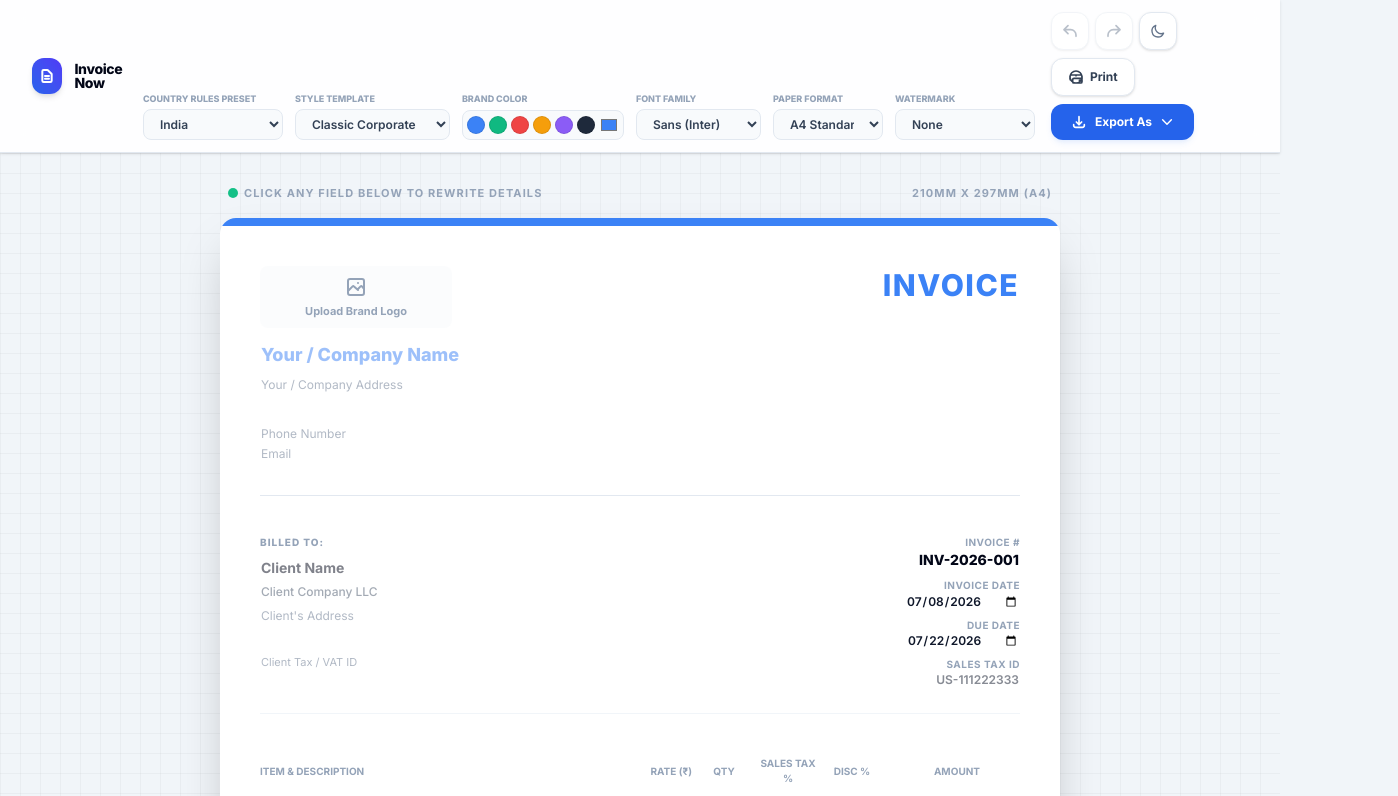
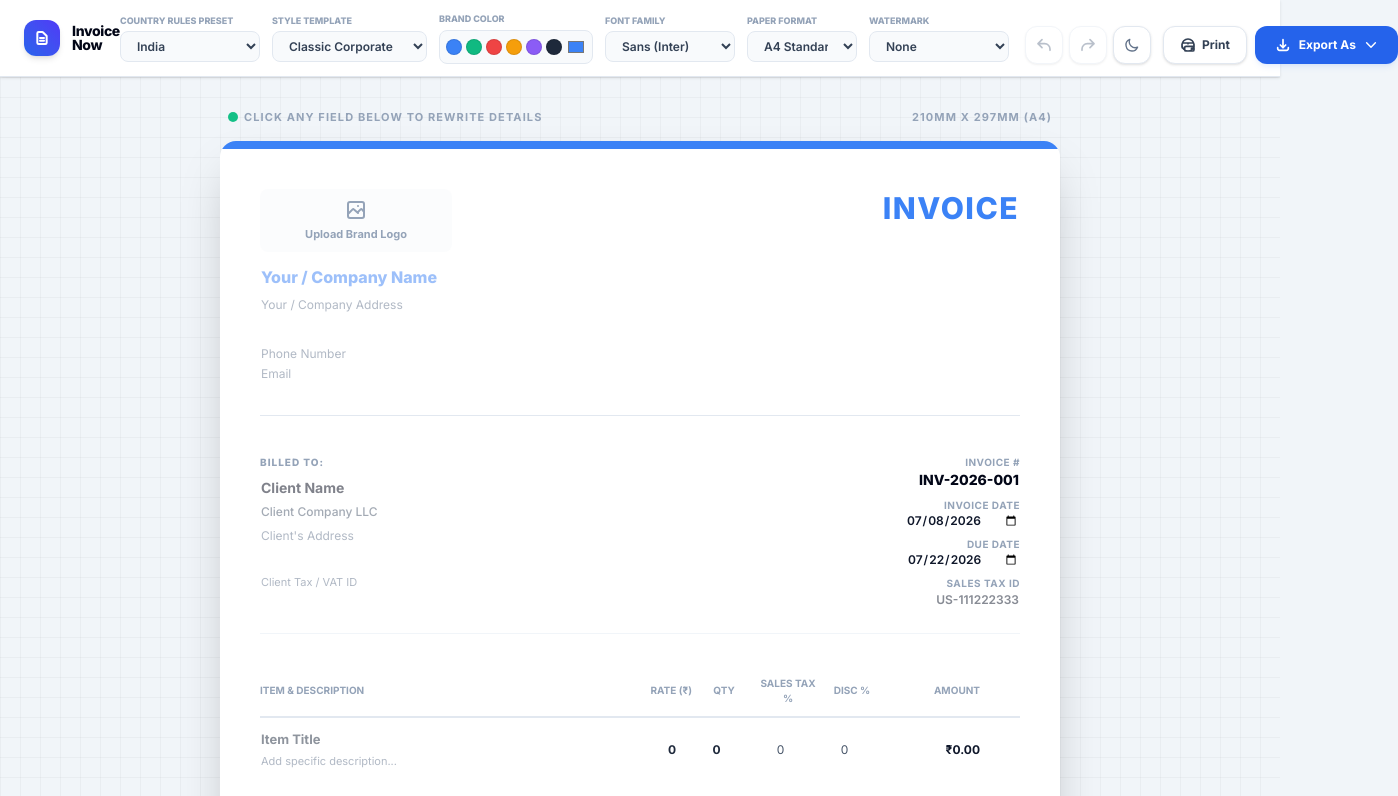
Before and after one commit to ashutoshkrris/invoice-now, a React (Vite) app: page / in a window 1280 px wide. Shown: the top 796 px of the page, 1398 px wide, since content can reach past the window. Built offline with nearby package versions, Linux system fonts and the light colour scheme; a web font is replaced by a local one.

Commit message:
fix: exports in small screens

```diff
--- a/src/App.jsx
+++ b/src/App.jsx
@@ -182,7 +182,11 @@ export default function App() {
         setIsExporting(false);
         return;
       }
+      const originalStyle = target.getAttribute("style") || "";
       try {
+        target.style.width = "794px"; // Standard crisp desktop width base for A4/Letter rendering
+        target.style.minHeight = invoice.paperSize === "letter" ? "1050px" : "1120px";
+        await new Promise((resolve) => setTimeout(resolve, 50));
         // html-to-image handles oklch/oklab perfectly out of the box!
         const dataUrl = await toPng(target, {
           quality: 0.95,
@@ -213,6 +217,7 @@ export default function App() {
         console.error("PNG render failed", err);
         triggerToast("PNG render failed", "error");
       } finally {
+        target.setAttribute("style", originalStyle);
         setIsExporting(false);
       }
     }, 400);
@@ -228,7 +233,12 @@ export default function App() {
         setIsExporting(false);
         return;
       }
+      const originalStyle = target.getAttribute("style") || "";
       try {
+        target.style.width = "794px";
+        target.style.minHeight = invoice.paperSize === "letter" ? "1050px" : "1120px";
+        await new Promise((resolve) => setTimeout(resolve, 50));
+
         const dataUrl = await toPng(target, {
           quality: 0.95,
           pixelRatio: 2.5,
@@ -268,6 +278,7 @@ export default function App() {
         console.error("PDF engine crash", err);
         triggerToast("PDF compilation failed", "error");
       } finally {
+        target.setAttribute("style", originalStyle);
         setIsExporting(false);
       }
     }, 400);
@@ -339,7 +350,7 @@ export default function App() {
             {/* Watermark Overlay */}
             {invoice.watermarkText && (
               <div className="absolute inset-0 pointer-events-none flex items-center justify-center z-10 select-none overflow-hidden">
-                <span className="text-7xl md:text-8xl font-black text-slate-700/20 dark:text-slate-500/15 uppercase tracking-widest -rotate-45 leading-none text-center block max-w-full wrap-break-word px-4">
+                <span className="text-7xl md:text-8xl font-black text-slate-700/20 dark:text-slate-500/15 uppercase tracking-widest -rotate-45 leading-none text-center whitespace-normal break-normal px-4">
                   {invoice.watermarkText}
                 </span>
               </div>
--- a/src/components/Header.jsx
+++ b/src/components/Header.jsx
@@ -46,11 +46,12 @@ export default function Header({
   const isPresetWatermark = ["DRAFT", "PAID", "OVERDUE", ""].includes(invoice.watermarkText);
 
   return (
-    <header className="no-print sticky top-0 z-40 bg-white/90 dark:bg-slate-950/90 backdrop-blur-md border-b border-slate-200 dark:border-slate-800 shadow-sm px-4 md:px-8 py-3 flex flex-col lg:flex-row lg:items-center lg:justify-between transition-all duration-300">
+    // Shifted from rigid lg layouts down to explicit responsive fluid structures (xl breakpoints)
+    <header className="no-print sticky top-0 z-40 bg-white/95 dark:bg-slate-950/95 backdrop-blur-md border-b border-slate-200 dark:border-slate-800 shadow-sm px-4 md:px-6 py-3 flex flex-col xl:flex-row xl:items-center xl:justify-between gap-2 xl:gap-0 transition-all duration-300 w-full box-border">
       {/* Top Main Row */}
-      <div className="flex items-center justify-between w-full lg:w-auto z-10">
+      <div className="flex items-center justify-between w-full xl:w-auto z-10">
         <div className="flex items-center gap-3">
-          <div className="h-9 w-9 bg-gradient-to-tr from-brand-600 to-indigo-600 rounded-xl flex items-center justify-center shadow-md">
+          <div className="h-9 w-9 bg-gradient-to-tr from-brand-600 to-indigo-600 rounded-xl flex items-center justify-center shadow-md shrink-0">
             <svg
               className="w-4 h-4 text-white"
               fill="none"
@@ -73,7 +74,7 @@ export default function Header({
         </div>
 
         {/* Mobile quick actions bar */}
-        <div className="flex items-center gap-1.5 lg:hidden">
+        <div className="flex items-center gap-1.5 xl:hidden">
           <button
             onClick={onUndo}
             disabled={historyIdx === 0}
@@ -97,7 +98,7 @@ export default function Header({
 
           <button
             onClick={() => setIsOpen(!isOpen)}
-            className={`p-2 border rounded-lg active:scale-95 transition-all duration-200 flex items-center gap-1 text-xs font-bold ${
+            className={`p-2 border rounded-lg active:scale-95 transition-all duration-200 flex items-center gap-1 text-xs font-bold cursor-pointer ${
               isOpen
                 ? "bg-brand-600 border-brand-600 text-white shadow-sm"
                 : "bg-white dark:bg-slate-950 border-slate-200 dark:border-slate-800 text-slate-700 dark:text-slate-300"
@@ -111,20 +112,19 @@ export default function Header({
 
       {/* Smooth Expanding Grid Wrapper */}
       <div
-        className={`grid transition-all duration-300 ease-in-out w-full lg:w-auto ${
+        className={`grid transition-all duration-300 ease-in-out w-full xl:w-auto ${
           isOpen
-            ? "grid-rows-[1fr] opacity-100 mt-3"
-            : "grid-rows-[0fr] opacity-0 lg:opacity-100 lg:grid-rows-[1fr]"
+            ? "grid-rows-[1fr] opacity-100 mt-3 xl:mt-0"
+            : "grid-rows-[0fr] opacity-0 xl:opacity-100 xl:grid-rows-1"
         }`}
       >
-        {/* Changed lg:items-center to lg:items-end here to drop action buttons flush with inputs */}
-        <div className="overflow-hidden lg:overflow-visible flex flex-col lg:flex-row items-stretch lg:items-end gap-4 w-full lg:w-auto">
-          <hr className="border-slate-100 dark:border-slate-900 lg:hidden" />
+        <div className="overflow-hidden xl:overflow-visible flex flex-col xl:flex-row items-stretch xl:items-end gap-4 w-full xl:w-auto">
+          <hr className="border-slate-100 dark:border-slate-900 xl:hidden" />
 
           {/* Controls Config Row */}
-          <div className="flex flex-wrap lg:flex-nowrap items-center gap-3 w-full lg:w-auto">
+          <div className="flex flex-wrap xl:flex-nowrap items-center gap-3 w-full xl:w-auto">
             {/* Country Rules */}
-            <div className="flex flex-col flex-1 min-w-32.5 lg:flex-none lg:w-35">
+            <div className="flex flex-col flex-1 min-w-[140px] xl:flex-none xl:w-35">
               <label className="text-[9px] font-extrabold uppercase text-slate-400 dark:text-slate-500 mb-1">
                 Country Rules Preset
               </label>
@@ -142,7 +142,7 @@ export default function Header({
             </div>
 
             {/* Style Template */}
-            <div className="flex flex-col flex-1 min-w-35 lg:flex-none lg:w-38.75">
+            <div className="flex flex-col flex-1 min-w-[150px] xl:flex-none xl:w-38.75">
               <label className="text-[9px] font-extrabold uppercase text-slate-400 dark:text-slate-500 mb-1">
                 Style Template
               </label>
@@ -160,39 +160,41 @@ export default function Header({
             </div>
 
             {/* Brand Colors */}
-            <div className="flex flex-col lg:flex-none shrink-0">
+            <div className="flex flex-col flex-1 min-w-[150px] xl:flex-none shrink-0">
               <label className="text-[9px] font-extrabold uppercase text-slate-400 dark:text-slate-500 mb-1">
                 Brand Color
               </label>
-              <div className="flex items-center gap-1 bg-slate-50 dark:bg-slate-900 border border-slate-200 dark:border-slate-800 rounded-lg p-1">
+              <div className="flex items-center justify-between gap-1 bg-slate-50 dark:bg-slate-900 border border-slate-200 dark:border-slate-800 rounded-lg p-1.5 min-h-[30px]">
+                <div className="flex items-center gap-1">
                   {BRAND_COLORS.map((color) => (
                     <button
                       key={color.hex}
                       type="button"
                       onClick={() => onUpdateField("brandColor", color.hex)}
-                    className="h-4.5 w-4.5 rounded-full border border-black/10 transition-transform active:scale-95 cursor-pointer"
+                      className="h-4 w-4 rounded-full border border-black/10 transition-transform active:scale-95 cursor-pointer shrink-0"
                       style={{ backgroundColor: color.hex }}
                       title={color.label}
                     />
                   ))}
+                </div>
                 <input
                   type="color"
                   value={invoice.brandColor}
                   onChange={(e) => onUpdateField("brandColor", e.target.value)}
-                  className="h-5 w-5 p-0 border-0 cursor-pointer bg-transparent"
+                  className="h-5 w-5 p-0 border-0 cursor-pointer bg-transparent shrink-0"
                 />
               </div>
             </div>
 
             {/* Typography */}
-            <div className="flex flex-col flex-1 min-w-30 lg:flex-none lg:w-31.25">
+            <div className="flex flex-col flex-1 min-w-[130px] xl:flex-none xl:w-31.25">
               <label className="text-[9px] font-extrabold uppercase text-slate-400 dark:text-slate-500 mb-1">
                 Font Family
               </label>
               <select
                 value={invoice.typography}
                 onChange={(e) => onUpdateField("typography", e.target.value)}
-                className="w-full px-3 py-1.5 bg-slate-50 dark:bg-slate-900 border border-slate-200 dark:border-slate-800 rounded-lg text-xs font-semibold focus:ring-1 focus:ring-brand-500 outline-none text-slate-700 dark:text-slate-300"
+                className="w-full px-3 py-1.5 bg-slate-50 dark:bg-slate-900 border border-slate-200 dark:border-slate-800 rounded-lg text-xs font-semibold focus:ring-1 focus:ring-brand-500 outline-none text-slate-700 dark:text-slate-300 cursor-pointer"
               >
                 <option value="font-sans">Sans (Inter)</option>
                 <option value="font-serif">Serif (Playfair)</option>
@@ -201,7 +203,7 @@ export default function Header({
             </div>
 
             {/* Paper Sizes */}
-            <div className="flex flex-col flex-1 min-w-25 lg:flex-none lg:w-27.5">
+            <div className="flex flex-col flex-1 min-w-[110px] xl:flex-none xl:w-27.5">
               <label className="text-[9px] font-extrabold uppercase text-slate-400 dark:text-slate-500 mb-1">
                 Paper Format
               </label>
@@ -216,7 +218,7 @@ export default function Header({
             </div>
 
             {/* Watermark Section */}
-            <div className="flex flex-col flex-1 min-w-30 lg:flex-none lg:w-[140px]">
+            <div className="flex flex-col flex-1 min-w-32.5 xl:flex-none xl:w-35">
               <label className="text-[9px] font-extrabold uppercase text-slate-400 dark:text-slate-500 mb-1">
                 Watermark
               </label>
@@ -247,7 +249,6 @@ export default function Header({
                   <option value="custom">Custom</option>
                 </select>
 
-                {/* Elegant edit pen button: Only renders when a custom watermark text is active */}
                 {!isPresetWatermark && invoice.watermarkText && (
                   <button
                     type="button"
@@ -278,9 +279,9 @@ export default function Header({
           </div>
 
           {/* Action buttons */}
-          <div className="flex items-center gap-2 flex-wrap pb-2 lg:pb-0 relative">
+          <div className="flex items-center gap-2 flex-nowrap w-full xl:w-auto relative mt-2 xl:mt-0">
             {/* Desktop Only Controls */}
-            <div className="hidden lg:flex items-center gap-1.5 mr-2">
+            <div className="hidden xl:flex items-center gap-1.5 mr-1">
               <button
                 onClick={onUndo}
                 disabled={historyIdx === 0}
@@ -309,25 +310,25 @@ export default function Header({
             {/* Print Button */}
             <button
               onClick={onPrint}
-              className="flex-1 lg:flex-none justify-center flex items-center gap-1.5 px-4 py-2.5 bg-white dark:bg-slate-950 border border-slate-200 dark:border-slate-800 rounded-xl text-xs font-bold text-slate-700 dark:text-slate-300 shadow-sm hover:bg-slate-50/50 cursor-pointer"
+              className="flex-1 xl:flex-none justify-center flex items-center gap-1.5 px-4 py-2.5 bg-white dark:bg-slate-950 border border-slate-200 dark:border-slate-800 rounded-xl text-xs font-bold text-slate-700 dark:text-slate-300 shadow-sm hover:bg-slate-50/50 cursor-pointer min-h-[38px]"
             >
               <Icons.Print /> Print
             </button>
 
             {/* Unified Export Dropdown Button */}
-            <div className="relative flex-1 lg:flex-none" ref={dropdownRef}>
+            <div className="relative flex-1 xl:flex-none" ref={dropdownRef}>
               <button
                 onClick={() => setIsExportOpen(!isExportOpen)}
-                className="w-full lg:w-auto justify-center flex items-center gap-2 px-5 py-2.5 bg-brand-600 hover:bg-brand-700 text-white rounded-xl text-xs font-bold shadow-md shadow-brand-500/10 transition-colors cursor-pointer"
+                className="w-full xl:w-auto justify-center flex items-center gap-2 px-5 py-2.5 bg-brand-600 hover:bg-brand-700 text-white rounded-xl text-xs font-bold shadow-md shadow-brand-500/10 transition-colors cursor-pointer min-h-[38px]"
               >
                 <Icons.Download />
                 <span>Export As</span>
                 <Icons.ChevronDown />
               </button>
 
-              {/* Dropdown Menu Overlay Card */}
+              {/* Dropdown Menu Overlay Card: Explicit positioning direction safely relative to active layouts */}
               {isExportOpen && (
-                <div className="absolute right-0 bottom-full mb-2 lg:bottom-auto lg:top-full lg:mt-2 w-full lg:w-44 bg-white dark:bg-slate-900 border border-slate-200 dark:border-slate-800 rounded-xl shadow-xl z-50 p-1 flex flex-col gap-0.5 animate-in fade-in slide-in-from-top-1 duration-100">
+                <div className="absolute right-0 bottom-full mb-2 xl:bottom-auto xl:top-full xl:mt-2 w-56 bg-white dark:bg-slate-900 border border-slate-200 dark:border-slate-800 rounded-xl shadow-xl z-50 p-1 flex flex-col gap-0.5 animate-in fade-in slide-in-from-top-1 duration-100">
                   <button
                     onClick={() => {
                       onExportPDF();
@@ -404,7 +405,7 @@ export default function Header({
               </form>
             </div>
           </div>,
-          document.body // Injects the entire block straight into the <body> tag
+          document.body
         )}
     </header>
   );
--- a/src/templates/ClassicTemplate.jsx
+++ b/src/templates/ClassicTemplate.jsx
@@ -51,7 +51,7 @@ export default function ClassicTemplate(props) {
             <EditableField
               value={invoice.businessName}
               onChange={(e) => onUpdateField("businessName", e.target.value)}
-              className="w-full text-lg font-extrabold"
+              className="w-full text-md font-extrabold"
               style={{ color: invoice.brandColor }}
               placeholder="Your / Company Name"
               isExporting={isExporting}
```
Lines whose indentation alone changed are shown as unchanged.
